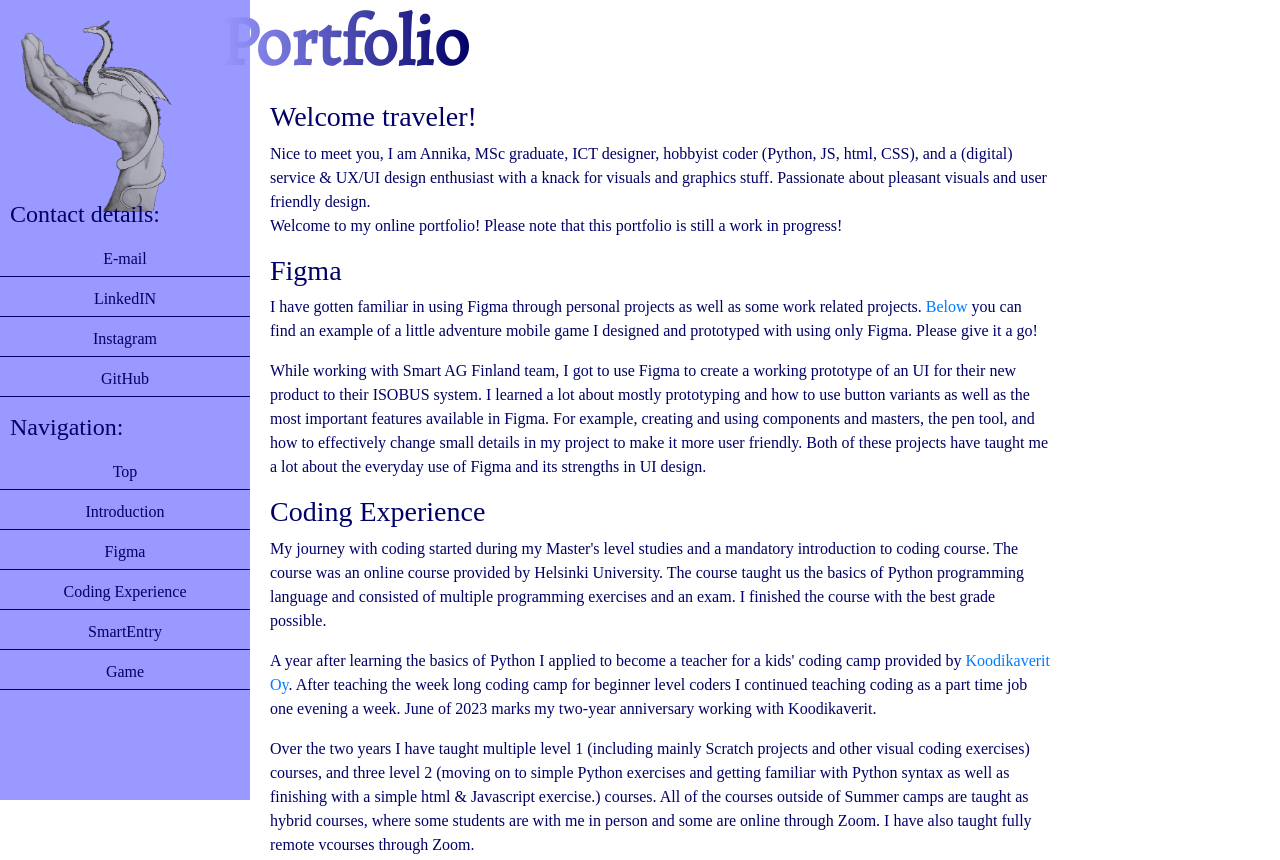
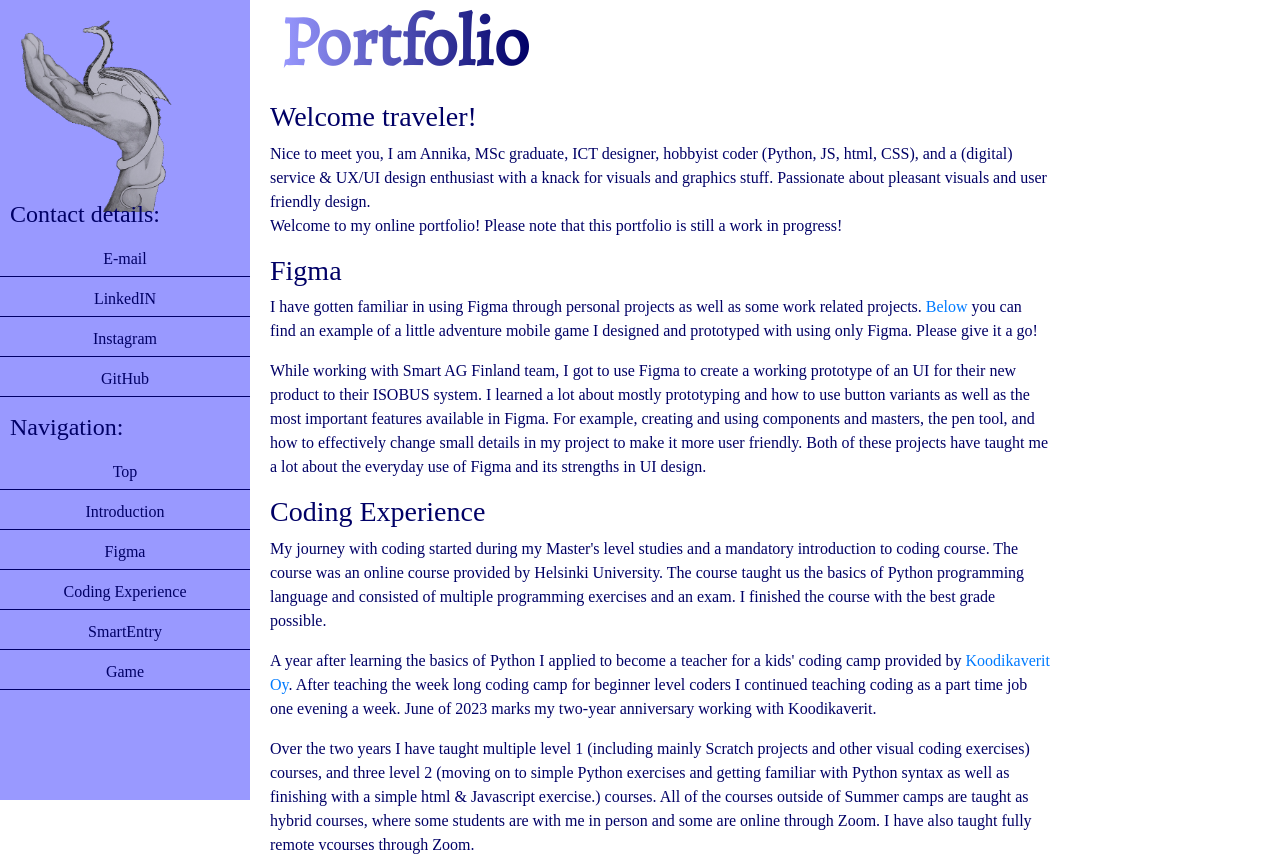
Before and after one commit to twrdx/online_portfolio, a plain HTML site: page index.html in a window 1280 px wide. Shown: the top 860 px of the page. Drawn offline with nearby package versions, Linux system fonts and the light colour scheme; a script that the page names is missing.

Commit message:
Update style.css

```diff
--- a/style.css
+++ b/style.css
@@ -36,7 +36,7 @@ nav {
 
 header h1 {
   position: absolute;
-	left: 220px;
+	left: 280px;
   font-family: 'Alegreya';
   font-size: 70px;
   font-weight: 600;
```
